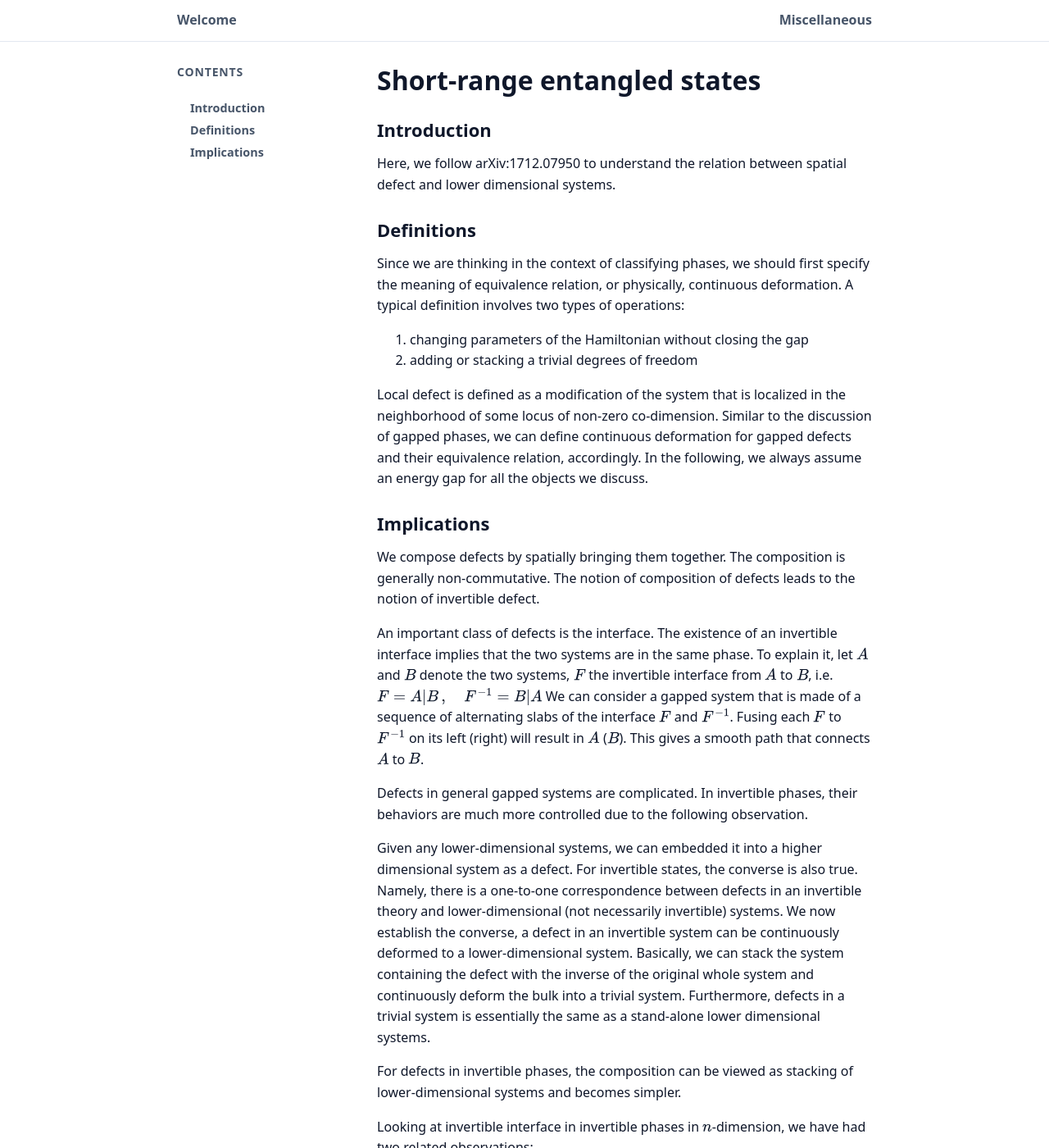
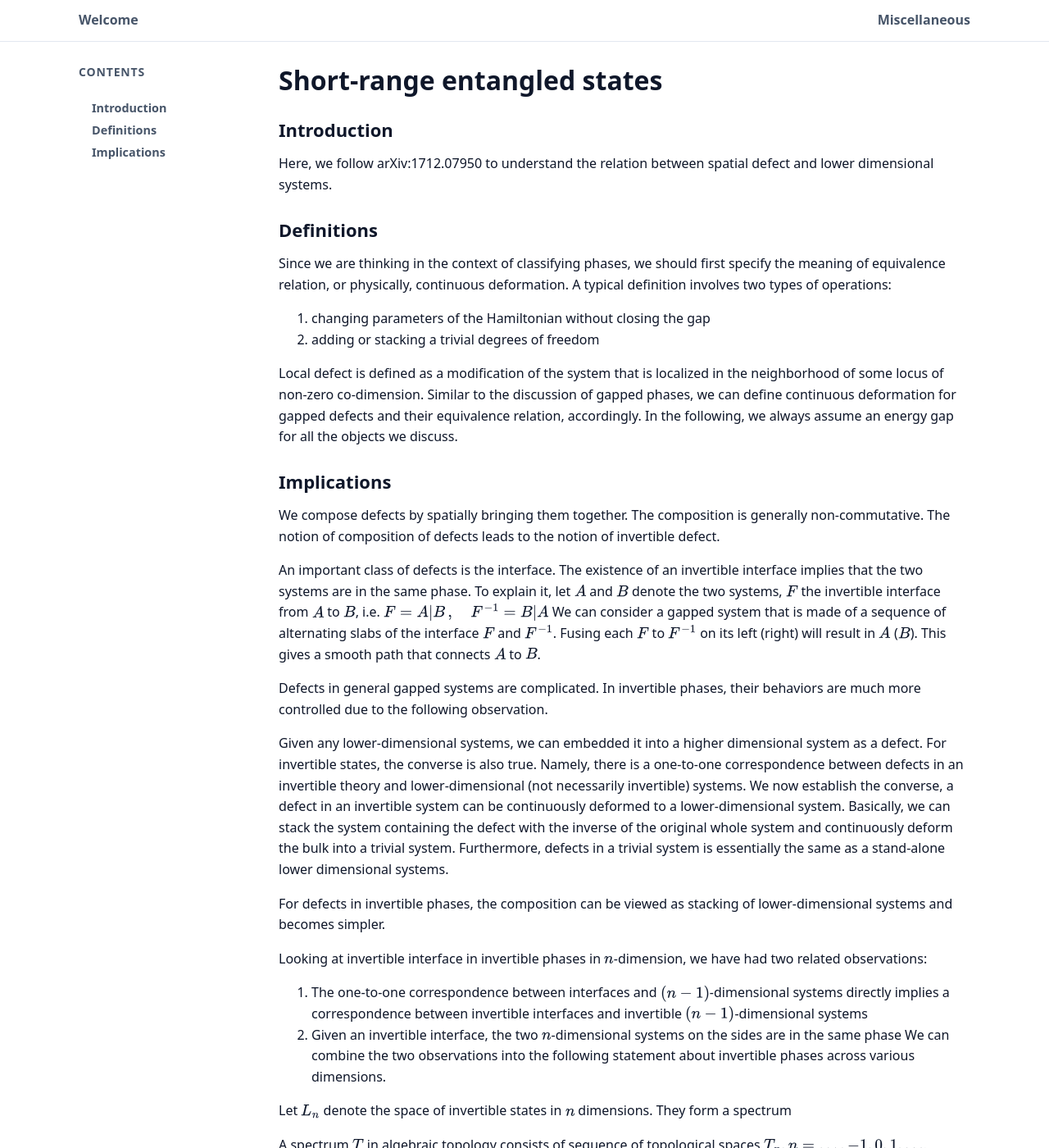
Before and after one commit to ruihuafan/ruihuafan.github.io, a Jekyll site: the page built from notes/readings/test.md, in a window 1280 px wide and 1400 px high. Shown: the whole window at 82% size. Built offline with Jekyll 4.4.1, drawn with Linux system fonts in a browser that asks for light colours.

Commit message:
increase page width for notes

```diff
--- a/_layouts/note.html
+++ b/_layouts/note.html
@@ -7,7 +7,7 @@
   <meta name="description" content="{{ page.description | default: site.description }}">
 
   <style>
-    :root { --max: 880px; --fg: #0f172a; --muted: #475569; --link:#2563eb; --bg:#ffffff; --card:#f8fafc; }
+    :root { --max: 1120px; --fg: #0f172a; --muted: #475569; --link:#2563eb; --bg:#ffffff; --card:#f8fafc; }
     *{box-sizing:border-box}
     body{margin:0;font:16px/1.6 system-ui, -apple-system, Segoe UI, Roboto, Helvetica, Arial; color:var(--fg); background:var(--bg);}
     header{border-bottom:1px solid #e2e8f0;background:#fff;position:sticky;top:0;backdrop-filter:saturate(180%) blur(6px)}
```
